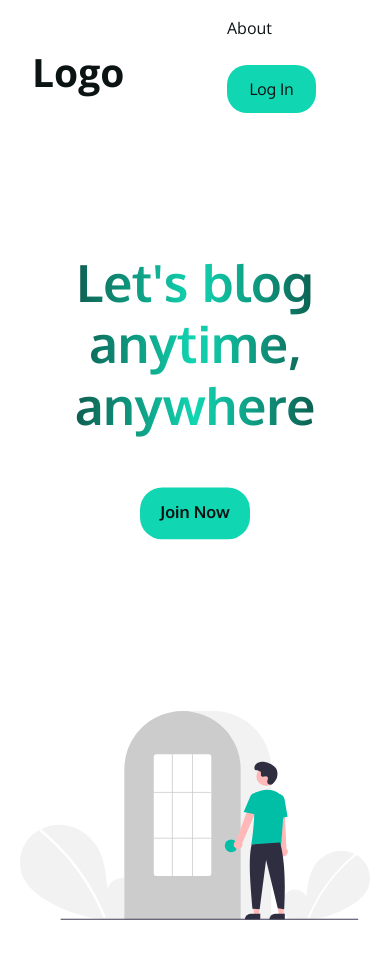
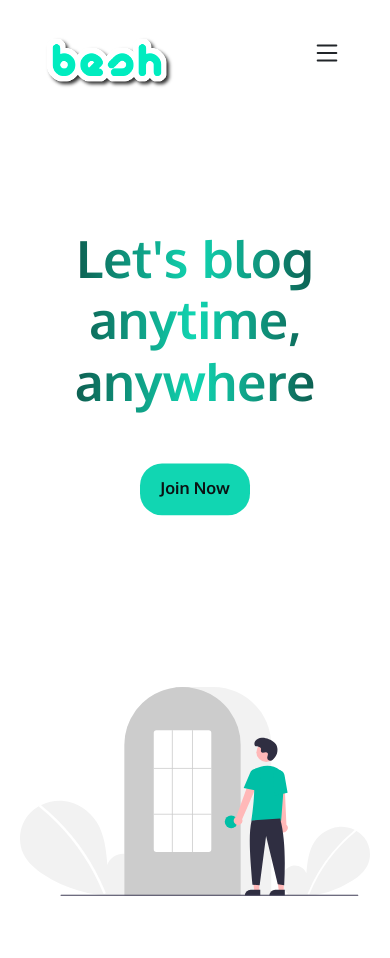
Before and after one commit to jmtgalvez/besh-flexi, a React (Create React App) app in the folder capstone-client/: page / in a window 390 px wide. Shown: the top 958 px of the page. Built offline with nearby package versions, Linux system fonts and the light colour scheme.

Commit message:
Logo added.

```diff
--- a/capstone-client/public/css/header.css
+++ b/capstone-client/public/css/header.css
@@ -31,15 +31,18 @@
 }
 .header__navbar nav ul a {
     text-decoration: none;
-    font-size: clamp(16px, 2vmin, 24px);
+    font-size: clamp(14px, 2vmin, 24px);
     color: var(--bgcolor1);
 }
 #frontpage__logo a {
     text-decoration: none;
     color: var(--bgcolor1);
-    font-weight: 700;
-    font-size: clamp(35px, 10vw, 40px);
     padding-left: 1rem;
+}
+#frontpage__logo a img {
+    width: clamp(150px, 20vw, 210px);
+    -webkit-filter: contrast(1.25);
+    filter: contrast(1.25);
 }
 #frontpage__header__btn {
     background: var(--color1);
--- a/capstone-client/src/components/Body/Header.js
+++ b/capstone-client/src/components/Body/Header.js
@@ -1,23 +1,49 @@
-import React from 'react';
-import {Link} from 'react-router-dom';
-
+import React from "react";
+import {Link} from "react-router-dom";
+import Logo from "../../images/logo_besh.png";
 
 export default function Header() {
   return (
-    <header className='header__navbar opensans'>
-      <div id='frontpage__logo'>
-        <Link to='/' className='opensans'>Logo</Link>
+    <header className="header__navbar opensans">
+      <div id="frontpage__logo">
+        <Link to="/" className="opensans">
+          <img src={Logo} alt="" />
+        </Link>
       </div>
       <nav>
+        {window.innerWidth > 460 ? (
           <ul>
-          <li><Link className='opensans' to="#">About</Link></li>
             <li>
-            <Link id='frontpage__header__btn' to="/Login">
+              <Link className="opensans" to="#">
+                About
+              </Link>
+            </li>
+            <li>
+              <Link id="frontpage__header__btn" to="/Login">
                 Log In
               </Link>
             </li>
           </ul>
+        ) : (
+          <ul>
+            <li>
+              <svg
+                xmlns="http://www.w3.org/2000/svg"
+                width="30"
+                height="30"
+                fill="currentColor"
+                class="bi bi-list"
+                viewBox="0 0 16 16"
+              >
+                <path
+                  fill-rule="evenodd"
+                  d="M2.5 12a.5.5 0 0 1 .5-.5h10a.5.5 0 0 1 0 1H3a.5.5 0 0 1-.5-.5zm0-4a.5.5 0 0 1 .5-.5h10a.5.5 0 0 1 0 1H3a.5.5 0 0 1-.5-.5zm0-4a.5.5 0 0 1 .5-.5h10a.5.5 0 0 1 0 1H3a.5.5 0 0 1-.5-.5z"
+                />
+              </svg>
+            </li>
+          </ul>
+        )}
       </nav>
     </header>
-  )
+  );
 }
--- a/capstone-client/src/components/Body/UIHeader.js
+++ b/capstone-client/src/components/Body/UIHeader.js
@@ -4,7 +4,7 @@ export function UIHeader({togglePage, activePage}) {
   return (
     <div className="header-content">
       <div className="logo">
-        <h2 className="p-1">logo</h2>
+        <h2 className="p-1">besh</h2>
       </div>
       <div className="menu">
         <a onClick={() =>  togglePage(1)} className={activePage == 1 ? 'active' : ''} >
```
Also changed, not shown: capstone-client/src/images/logo_besh.png (added). Lines whose indentation alone changed are shown as unchanged.
